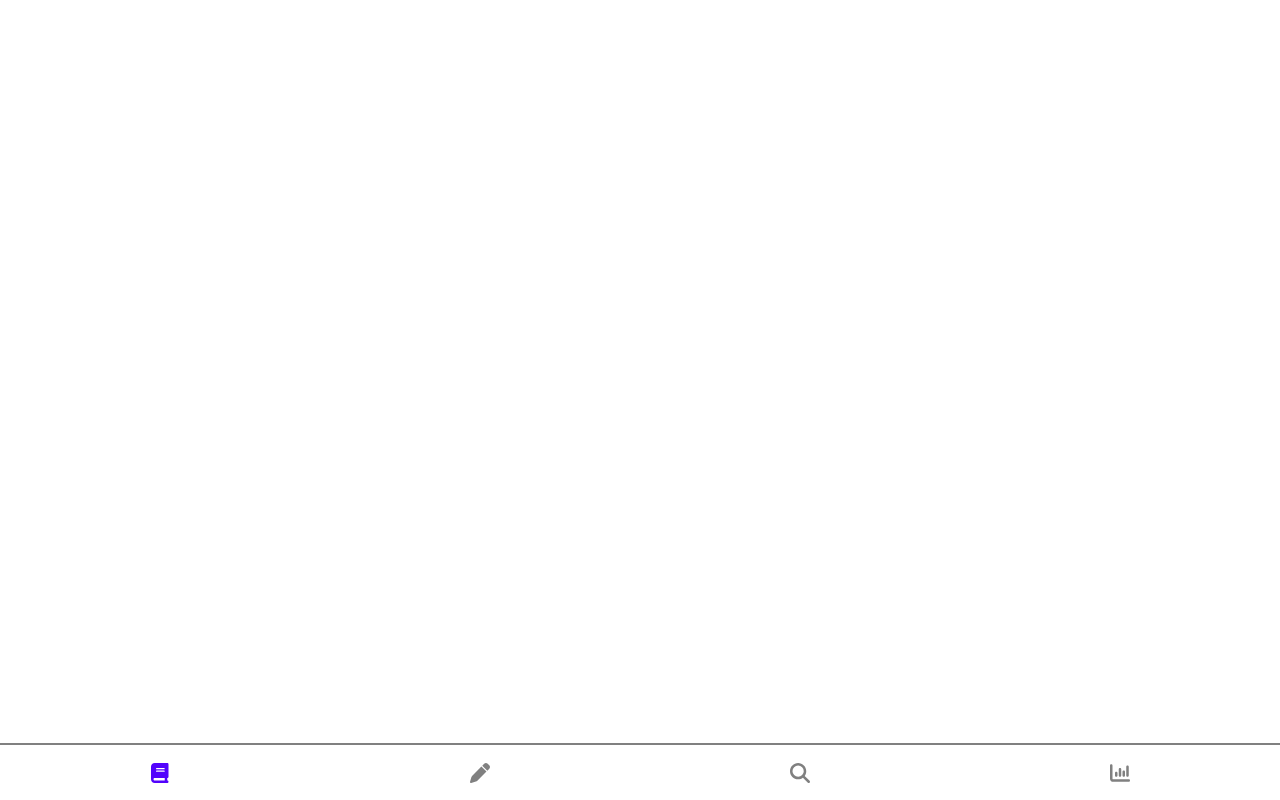
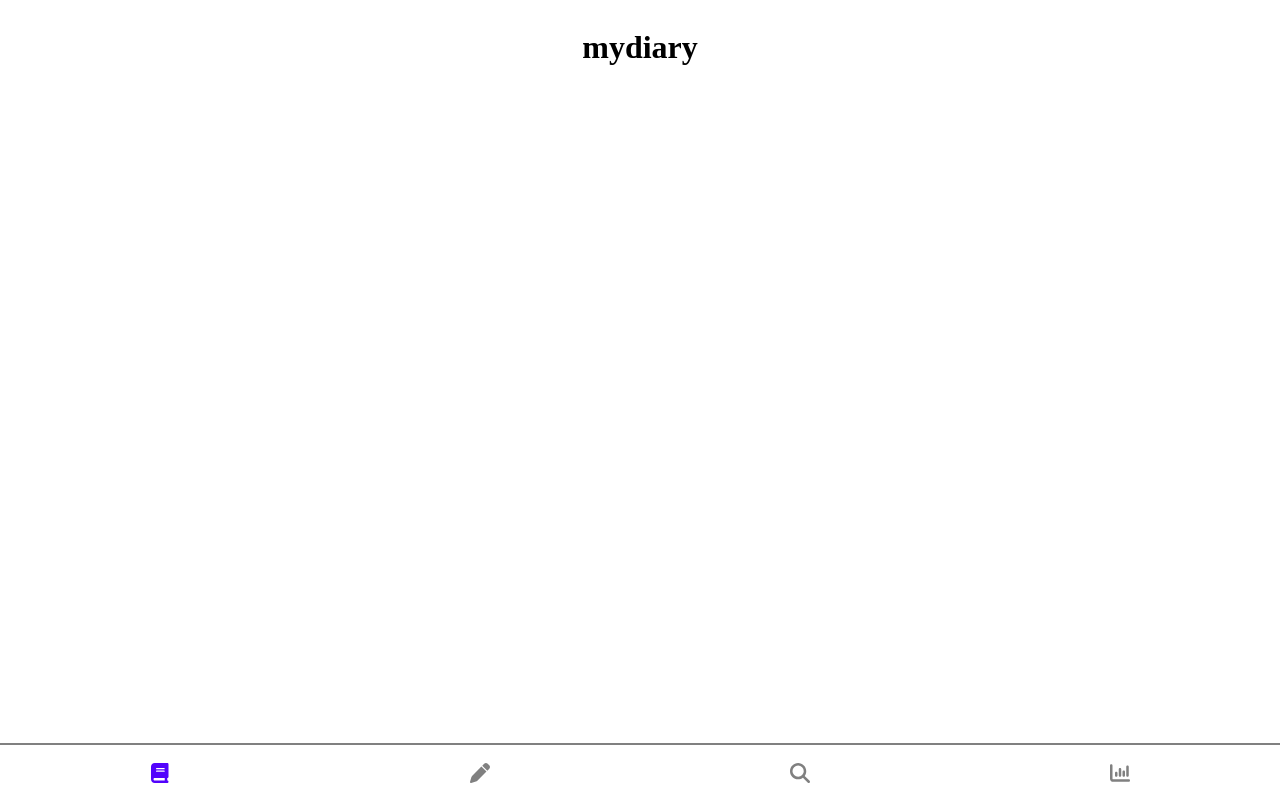
Before and after one commit to purple402/mydiary, a React (Create React App) app: page / in a window 1280 px wide. Built offline with nearby package versions, Linux system fonts and the light colour scheme.

Commit message:
Create Title component

```diff
--- /dev/null
+++ b/src/components/Title.tsx
@@ -0,0 +1,18 @@
+import React from 'react';
+import styled from 'styled-components';
+
+const Container = styled.div`
+  width: 100%;
+  display: flex;
+  justify-content: center;
+`;
+
+function Title() {
+  return (
+    <Container>
+      <h1>mydiary</h1>
+    </Container>
+  );
+}
+
+export default Title;
--- a/src/components/index.tsx
+++ b/src/components/index.tsx
@@ -1,3 +1,4 @@
 import BottomNav from './BottomNav';
+import Title from './Title';
 
-export { BottomNav };
+export { BottomNav, Title };
--- a/src/screens/Main.tsx
+++ b/src/screens/Main.tsx
@@ -1,8 +1,10 @@
 import React from 'react';
+import { Title } from '../components';
 
 function Main() {
   return (
     <div>
+      <Title />
     </div>
   );
 }
```
